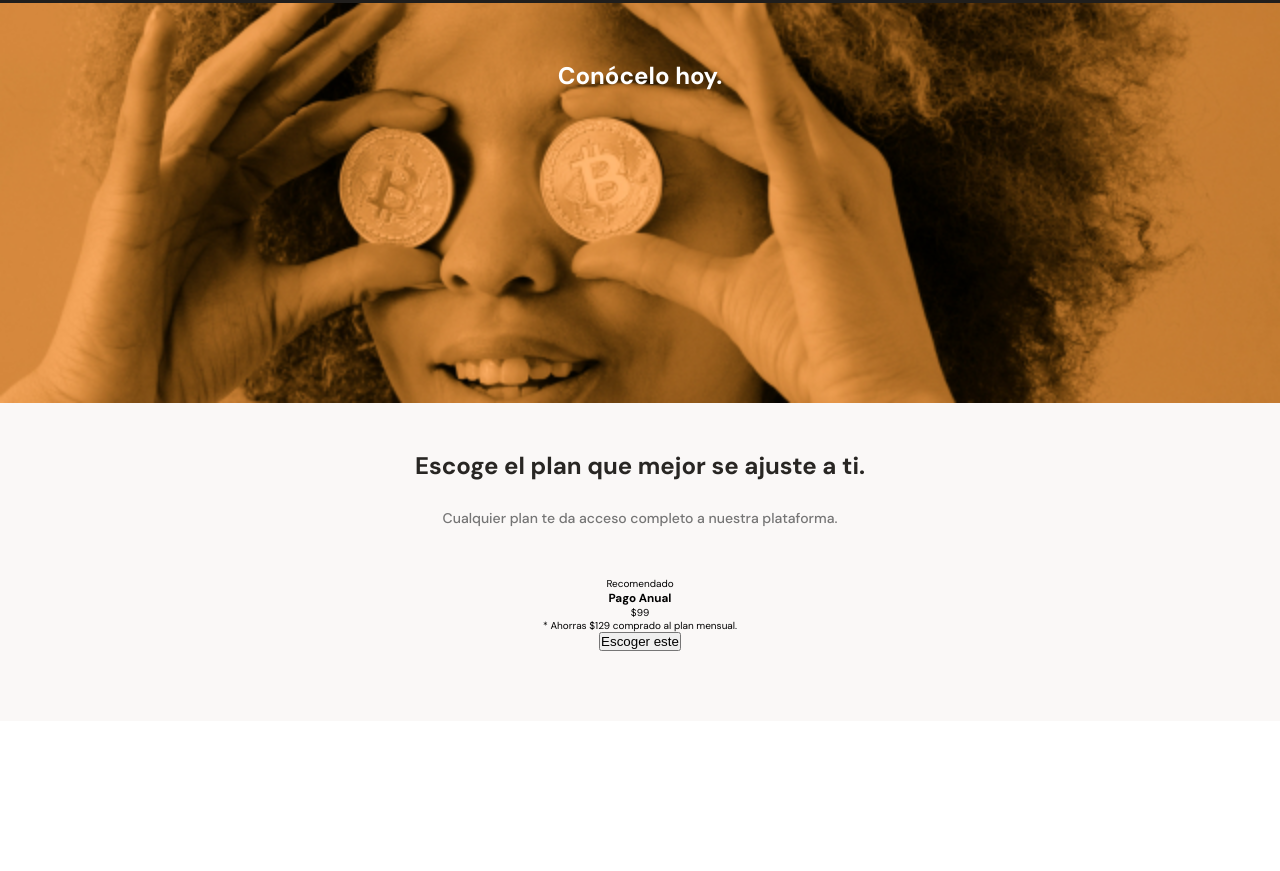
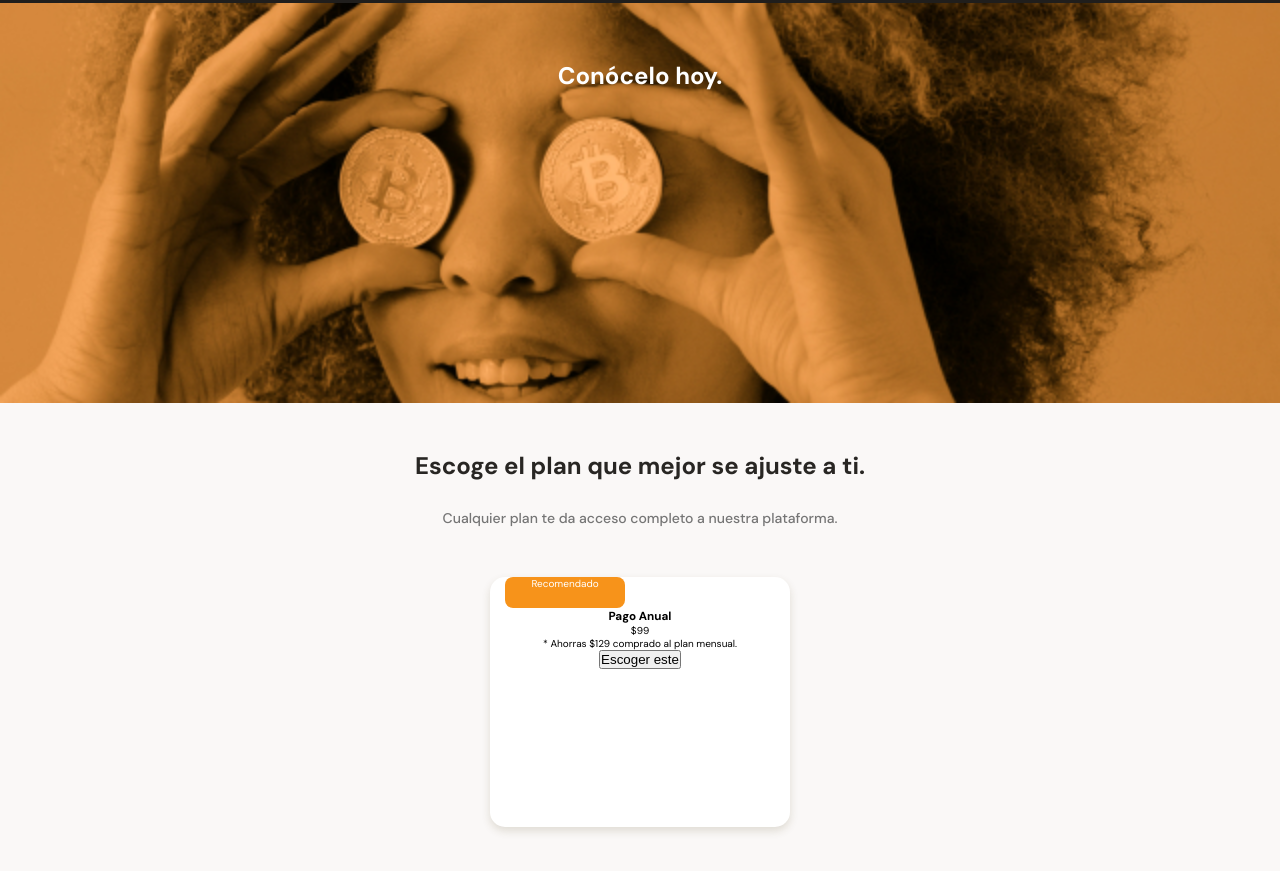
Before and after one commit to kannder83/responsive-design-mobile-first, a plain HTML site: page index.html in a window 1280 px wide. Shown: the part 2027-2898 px from the top of the page. Before the commit the page ends 2748 px from the top, so only its background shows below. Drawn offline with Linux system fonts and the light colour scheme.

Commit message:
Se agregan estilos de la seccion de producto.

```diff
--- a/index.html
+++ b/index.html
@@ -125,12 +125,14 @@
         </div>
         <section class="plans-container--slider">
           <article class="plans-container--card">
-            <p>Recomendado</p>
-            <div>
-              <h3>Pago Anual</h3>
-              <p><span>$</span>99</p>
-              <p>* Ahorras $129 comprado al plan mensual.</p>
-              <button>Escoger este <span></span></button>
+            <p class="recommended">Recomendado</p>
+            <div class="plan-info-container">
+              <h3 class="plan-card--title">Pago Anual</h3>
+              <p class="plan-card--price"><span>$</span>99</p>
+              <p class="plan-card--saving">
+                * Ahorras $129 comprado al plan mensual.
+              </p>
+              <button class="plan-card--ca">Escoger este <span></span></button>
             </div>
           </article>
         </section>
--- a/styles/styles.css
+++ b/styles/styles.css
@@ -420,3 +420,25 @@ main {
   line-height: 1.8rem;
   color: #757575;
 }
+
+.plans-container--card {
+  position: relative;
+  width: 70%;
+  min-width: 230px;
+  max-width: 300px;
+  height: 250px;
+  margin: 50px auto 0;
+  padding: 0 15px;
+  background-color: var(--just-white);
+  border-radius: 15px;
+  box-shadow: 0 4px 8px rgba(89, 73, 30, 0.16);
+}
+
+.recommended {
+  position: relative;
+  width: 120px;
+  height: 31px;
+  background-color: var(--bitcoin-orange);
+  border-radius: 8px;
+  color: var(--just-white);
+}
```
